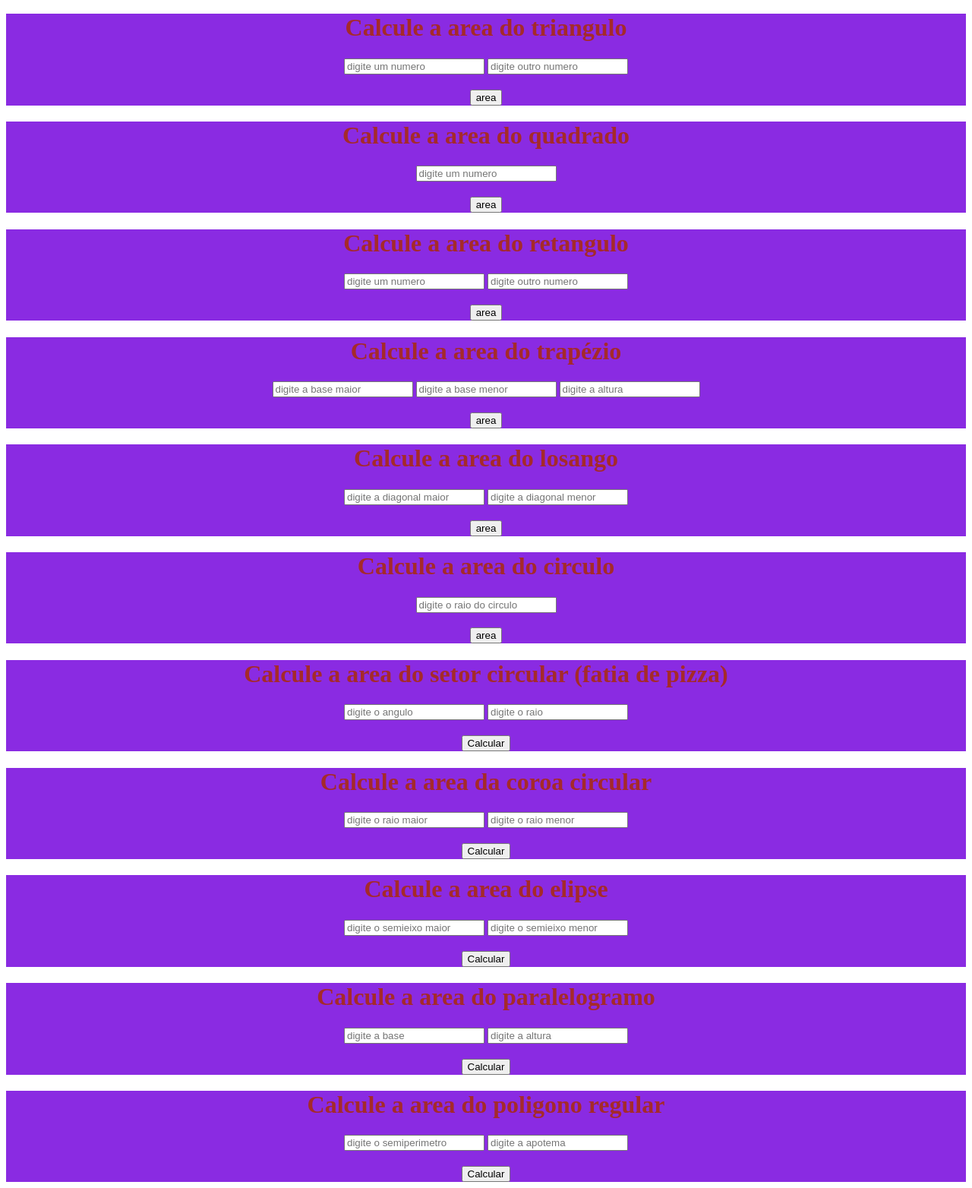
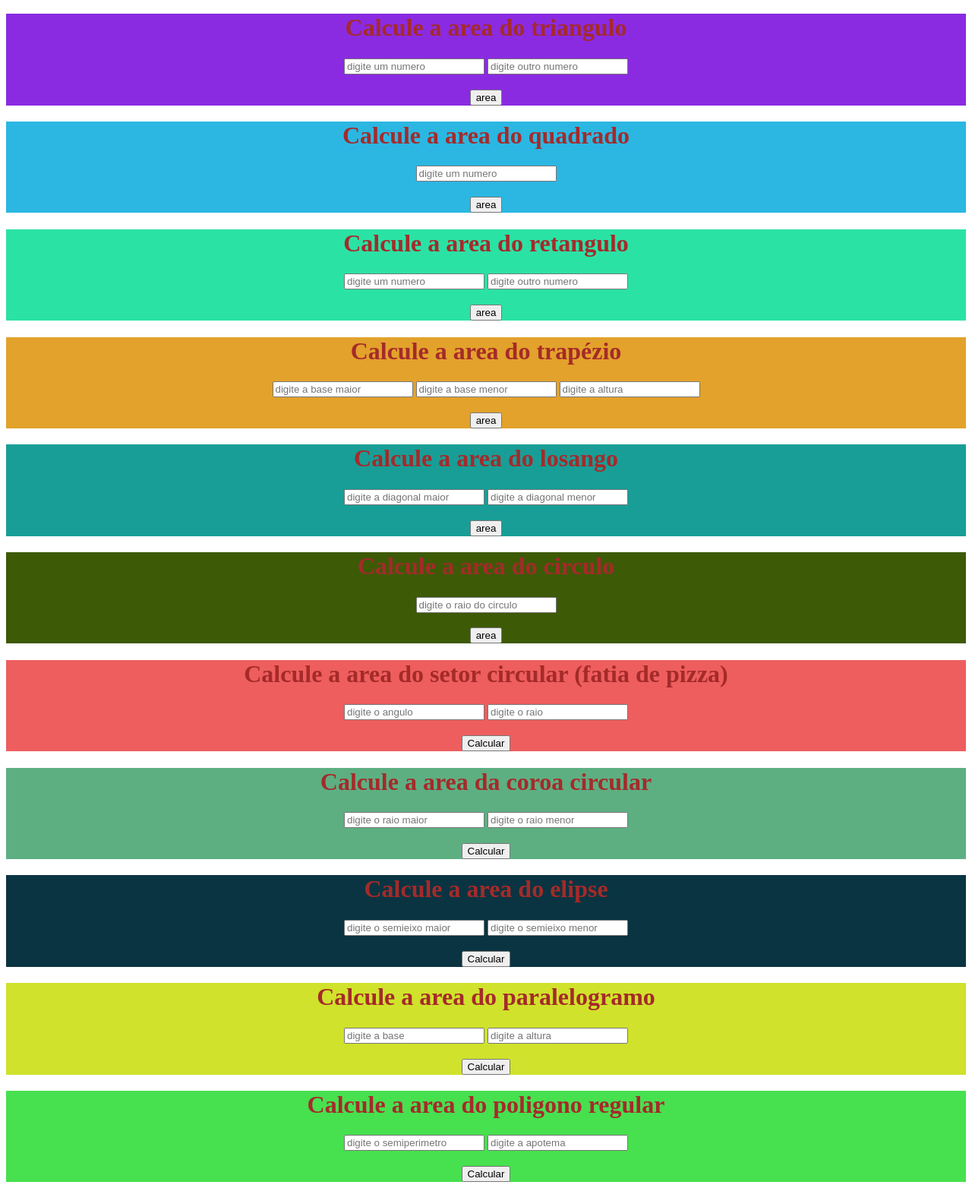
Before and after one commit to RyanCastor00/atividade-aula-2, a plain HTML site: page index.html in a window 1280 px wide. Shown: the part 274-1838 px from the top of the page at 76% size. Drawn offline with Linux system fonts and the light colour scheme.

Commit message:
commit..

```diff
--- a/index.html
+++ b/index.html
@@ -13,23 +13,22 @@
 
         <div class="display">
             <h1>Digite um numero</h1>
-            <input type= "text" id="1" placeholder="digite um numero"></input>
-            <input type= "text" id="2" placeholder="digite outro numero"></input>
+            <input type="text" id="1" placeholder="digite um numero"></input>
+            <input type="text" id="2" placeholder="digite outro numero"></input>
             <h2 id="resultado"></h2>
             <button onclick="somar()">somar</button>
         </div>
-
         <div class="display-blue">
             <h1>Função subtrair</h1>
             <input type="text" id="3" placeholder="digite um numero"></input>
-            <input type= "text" id="4" placeholder="digite outro numero"></input>
+            <input type="text" id="4" placeholder="digite outro numero"></input>
             <h2 id="resultado2"></h2>
             <button onclick="subtrair()">subtrair</button>
         </div>
         <div class="display">
             <h1>Função multiplicar</h1>
             <input type="text" id="5" placeholder="digite um numero"></input>
-            <input type= "text" id="6" placeholder="digite outro numero"></input>
+            <input type="text" id="6" placeholder="digite outro numero"></input>
             <h2 id="resultado3"></h2>
             <button onclick="multiplicar()">multiplicar</button>
         </div>
@@ -38,86 +37,87 @@
         <div class="row">
             <h1>Calcule a area do triangulo</h1>
             <input type="text" id="7" placeholder="digite um numero"></input>
-            <input type= "text" id="8" placeholder="digite outro numero"></input>
+            <input type="text" id="8" placeholder="digite outro numero"></input>
             <h2 id="resultado4"></h2>
             <button onclick="area()">area</button>
         </div>
     </div>
-    <div class="row">
+    <div class="row1">
         <h1>Calcule a area do quadrado</h1>
         <input type="text" id="9" placeholder="digite um numero"></input>
         <h2 id="resultado5"></h2>
         <button onclick="areaq()">area</button>
     </div>
-</div>
-</div>
-    <div class="row">
+    </div>
+    </div>
+    <div class="row2">
         <h1>Calcule a area do retangulo</h1>
         <input type="text" id="10" placeholder="digite um numero"></input>
-        <input type= "text" id="11" placeholder="digite outro numero"></input>
+        <input type="text" id="11" placeholder="digite outro numero"></input>
         <h2 id="resultado6"></h2>
         <button onclick="arear()">area</button>
     </div>
-    <div class="row">
+    <div class="row3">
         <h1>Calcule a area do trapézio</h1>
         <input type="text" id="12" placeholder="digite a base maior"></input>
-        <input type= "text" id="13" placeholder="digite a base menor"></input>
-        <input type= "text" id="14" placeholder="digite a altura"></input>
+        <input type="text" id="13" placeholder="digite a base menor"></input>
+        <input type="text" id="14" placeholder="digite a altura"></input>
         <h2 id="resultado7"></h2>
         <button onclick="areat()">area</button>
     </div>
-    <div class="row">
+    <div class="row4">
         <h1>Calcule a area do losango</h1>
         <input type="text" id="15" placeholder="digite a diagonal maior"></input>
-        <input type= "text" id="16" placeholder="digite a diagonal menor"></input>
+        <input type="text" id="16" placeholder="digite a diagonal menor"></input>
         <h2 id="resultado8"></h2>
         <button onclick="areal()">area</button>
     </div>
-    <div class="row">
+    <div class="row5">
         <h1>Calcule a area do circulo</h1>
         <input type="text" id="17" placeholder="digite o raio do circulo"></input>
         <h2 id="resultado9"></h2>
         <button onclick="areac()">area</button>
     </div>
-    <div class="row">
+    <div class="row6">
         <h1>Calcule a area do setor circular (fatia de pizza)</h1>
         <input type="text" id="18" placeholder="digite o angulo">
         <input type="text" id="19" placeholder="digite o raio">
         <h2 id="resultado10"></h2>
-        <button onclick="areaSetor()">Calcular</button>
+        <button onclick="areas()">Calcular</button>
     </div>
 
-    <div class="row">
+    <div class="row7">
         <h1>Calcule a area da coroa circular</h1>
         <input type="text" id="20" placeholder="digite o raio maior">
         <input type="text" id="21" placeholder="digite o raio menor">
         <h2 id="resultado11"></h2>
-        <button onclick="areaCoroa()">Calcular</button>
+        <button onclick="areaCo()">Calcular</button>
     </div>
 
-    <div class="row">
+    <div class="row8">
         <h1>Calcule a area do elipse</h1>
         <input type="text" id="22" placeholder="digite o semieixo maior">
         <input type="text" id="23" placeholder="digite o semieixo menor">
         <h2 id="resultado12"></h2>
-        <button onclick="areaElipse()">Calcular</button>
+        <button onclick="areae()">Calcular</button>
     </div>
 
-    <div class="row">
+    <div class="row9">
         <h1>Calcule a area do paralelogramo</h1>
         <input type="text" id="24" placeholder="digite a base">
         <input type="text" id="25" placeholder="digite a altura">
         <h2 id="resultado13"></h2>
-        <button onclick="areaParalelogramo()">Calcular</button>
+        <button onclick="areap()">Calcular</button>
     </div>
 
-    <div class="row">
+    <div class="row10">
         <h1>Calcule a area do poligono regular</h1>
         <input type="text" id="26" placeholder="digite o semiperimetro">
         <input type="text" id="27" placeholder="digite a apotema">
         <h2 id="resultado14"></h2>
-        <button onclick="areaPoligono()">Calcular</button>
+        <button onclick="areaPo()">Calcular</button>
     </div>
 </body>
 <script src="./script.js"></script>
+
 </html>
--- a/style.css
+++ b/style.css
@@ -7,7 +7,7 @@ h1 {
 }
 
 #espanhol {
-    color:blueviolet
+    color: blueviolet
 }
 
 .display {
@@ -23,12 +23,62 @@ h1 {
 }
 
 .flex {
-display: flex;
-flex-direction: row;
-text-align: center;
+    display: flex;
+    flex-direction: row;
+    text-align: center;
 }
 
 .row {
     background-color: blueviolet;
     text-align: center;
 }
+
+.row1 {
+    background-color: rgb(43, 183, 226);
+    text-align: center;
+}
+
+.row2 {
+    background-color: rgb(43, 226, 165);
+    text-align: center;
+}
+
+.row3 {
+    background-color: rgb(226, 162, 43);
+    text-align: center;
+}
+
+.row4 {
+    background-color: rgb(24, 158, 151);
+    text-align: center;
+}
+
+.row5 {
+    background-color: rgb(61, 90, 7);
+    text-align: center;
+}
+
+.row6 {
+    background-color: rgb(238, 94, 94);
+    text-align: center;
+}
+
+.row7 {
+    background-color: rgb(93, 175, 130);
+    text-align: center;
+}
+
+.row8 {
+    background-color: rgb(10, 52, 65);
+    text-align: center;
+}
+
+.row9 {
+    background-color: rgb(208, 226, 43);
+    text-align: center;
+}
+
+.row10 {
+    background-color: rgb(71, 224, 79);
+    text-align: center;
+}
```
Also changed, not shown: script.js (+59 -59 lines), 1 other file.
